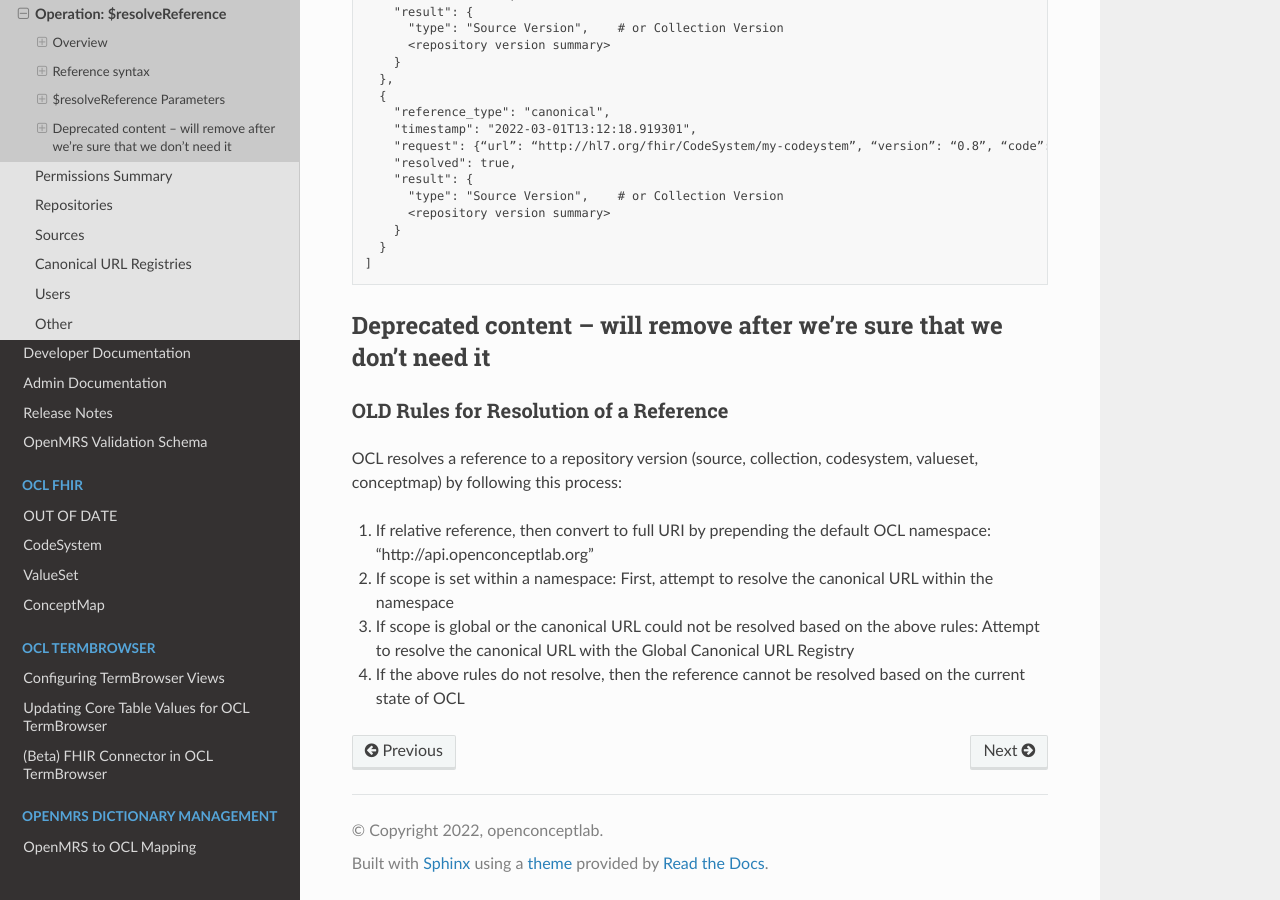
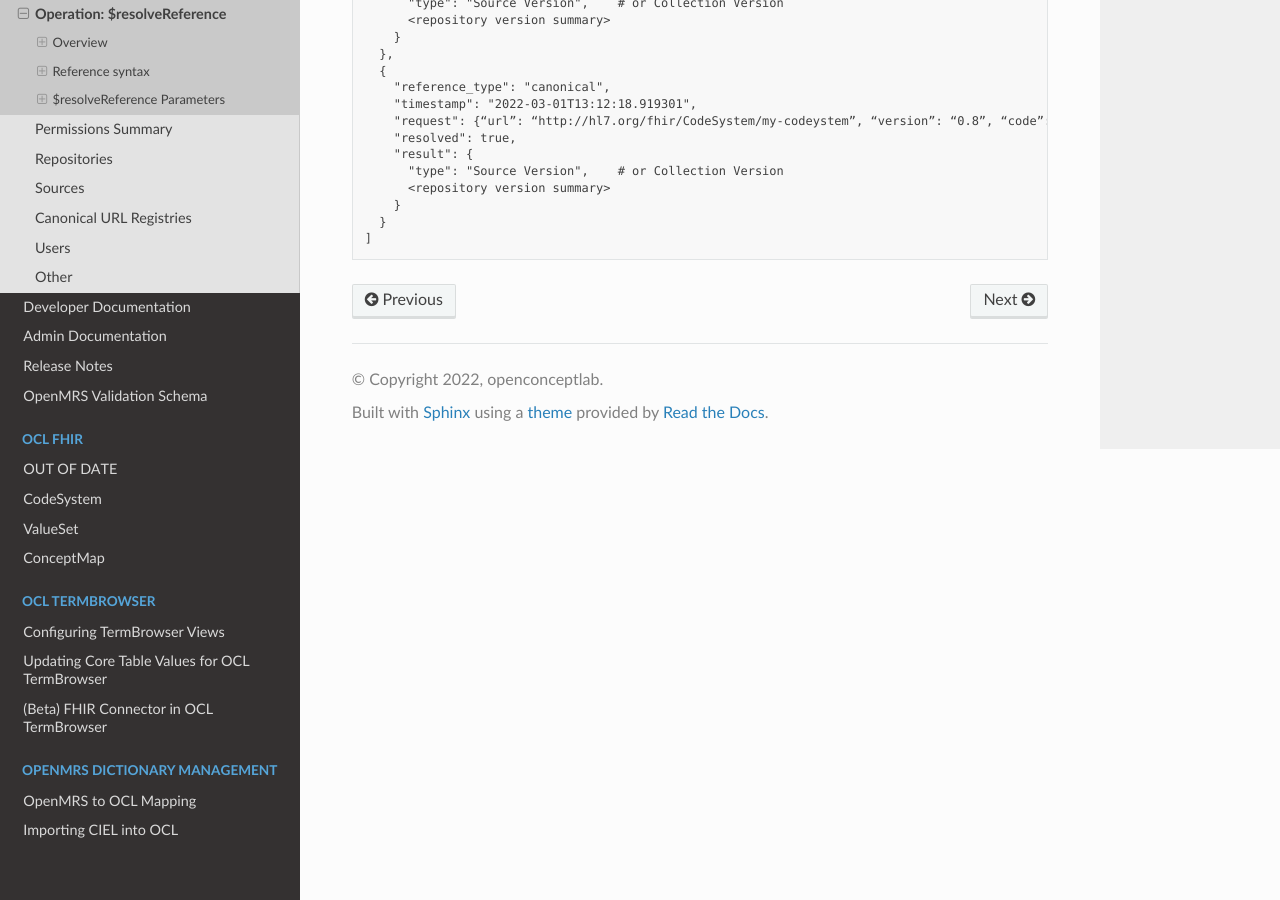
Before and after one commit to OpenConceptLab/ocl-docs, a Sphinx documentation site: the page built from docs/source/oclapi/apireference/resolveReference.md, in a window 1280 px wide and 900 px high, scrolled down 5642 px. Built offline with Sphinx 7.4.7 and the Read the Docs theme 2.0.0, drawn with Linux system fonts in a browser that asks for light colours; some of the changed text lies outside the part shown.

Commit message:
Update resolveReference.md

````diff
--- a/docs/source/oclapi/apireference/resolveReference.md
+++ b/docs/source/oclapi/apireference/resolveReference.md
@@ -30,12 +30,10 @@
 ### Add to this doc
 - Updates to allow $resolveReference to be used internally to resolve mappings
 - Permissions
-- Example request/response for a single reference (the example below is for a batch)
 - Status codes for found/not found
-- Example of a response for a batch request where some references resolved and others did not
+- Examples: request/response for a single reference (the example below is for a batch); response for a batch request where some references resolved and others did not
 
 ### Future Considerations
-- Support `url` as an inline GET request param (in addition to namespace)? This would allow basic requests for a single url/namespace to be embedded entirely in the request URL for simplicity, but is not RESTful
 - Optional URL parameter that returns the full list of repositories that OCL could resolve a URL to across all namespaces that a requesting user has access to?
 
 ## Reference syntax
@@ -101,11 +99,11 @@
 ### Expanded Reference Syntax
 * **url** (required) - A relative or canonical URL that points to a repository (e.g. a Source, Collection, CodeSystem, ValueSet, ConceptMap). If a canonical URL, a version may be piped, e.g. `http://hl7.org/fhir/CodeSystem/my-codeystem|0.8`. This field may also include a full inline reference expression, possibly including a relative URL or canonical URL, version, code, mapping id, filters, etc.
 * **version** (optional) - The version of a repository to use. Note that in most situations it is best to omit this field and instead to specify a repository version in the expansion request.
+* **namespace** (optional) - Forces a reference to be evaluated within the context of a specific namespace. Generally, this value should be omitted and instead determined by the context of a request
 * **filter** (optional) - An ordered list of filters used to select concepts or mappings by their properties. Note that the “filter” field cannot be combined with the “code” or “id” fields. Each filter has the following fields:
   * **property** - A property/filter defined by the code system
   * **op** - The type of operation to apply for the specified property. Examples: = | is-a | descendent-of | is-not-a | regex | in | not-in | generalizes | exists [see FilterOperator] – also see http://hl7.org/fhir/filter-operator
   * **value** - Code from the system, or regex criteria, or boolean value for exists
-* **namespace** (optional) - Forces a reference to be evaluated within the context of a specific namespace. Generally, this value should be omitted and instead determined by the context of a request
 * **includeExclude** (optional) - default=”Include”; set to “Exclude” to make this an exclusion. All inclusion references are processed first, and then all exclusion references are processed. The rules for processing inclusions and exclusions are otherwise the same.
 * **resourceType** (optional) - default=”Concept” if blank. Set this field to “Mapping” to retrieve a mapping resource instead of a Concept. Note that Mapping references are unique to OCL and cannot be represented via FHIR.
 * If `resourceType=Concept`:
@@ -179,11 +178,3 @@
   }
 ]
 ```
-
-## Deprecated content -- will remove after we're sure that we don't need it
-### OLD Rules for Resolution of a Reference
-OCL resolves a reference to a repository version (source, collection, codesystem, valueset, conceptmap) by following this process:
-1. If relative reference, then convert to full URI by prepending the default OCL namespace: “http://api.openconceptlab.org”
-2. If scope is set within a namespace: First, attempt to resolve the canonical URL within the namespace
-3. If scope is global or the canonical URL could not be resolved based on the above rules: Attempt to resolve the canonical URL with the Global Canonical URL Registry
-4. If the above rules do not resolve, then the reference cannot be resolved based on the current state of OCL
````
Also changed, not shown: other parts of docs/source/oclapi/apireference/resolveReference.md (+1 -0 lines).
